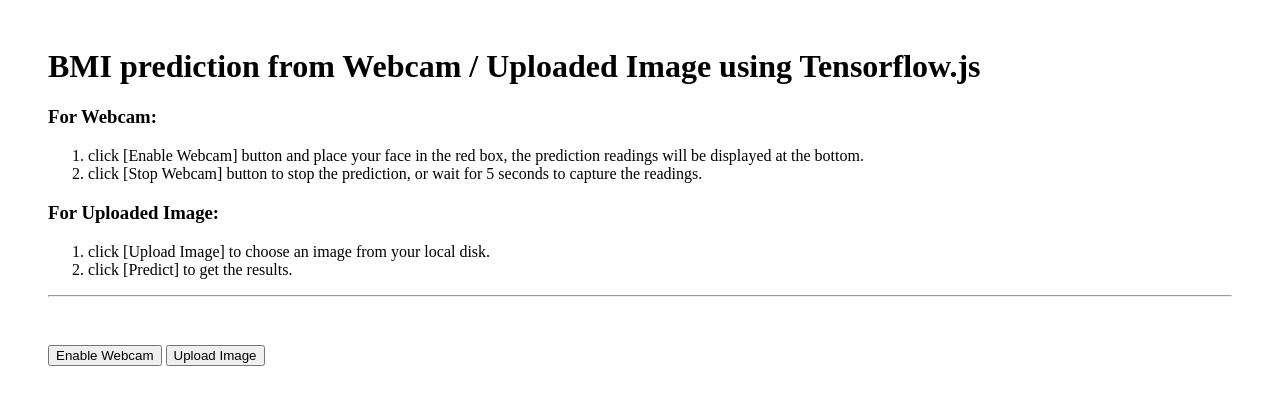
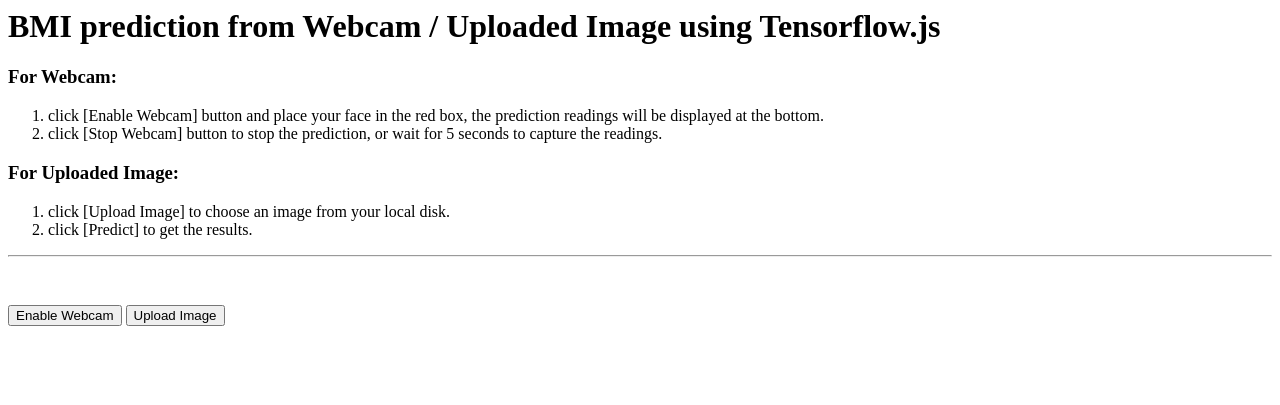
Before and after one commit to 6chaoran/data-story, a Jekyll site: the page docs/assets/webcam_bmi/index.html, which Jekyll copies as it is, in a window 1280 px wide. Shown: the top 405 px of the page. Built offline with Jekyll 4.4.1, drawn with Linux system fonts in a browser that asks for light colours.

Commit message:
remove margin for mobile layout

```diff
--- a/docs/assets/webcam_bmi/styles.css
+++ b/docs/assets/webcam_bmi/styles.css
@@ -8,10 +8,6 @@
   left: 0;
 }
 
-body {
-  margin: 48px;
-}
-
 #image{
   max-width: 624px;
   max-height: 400px;
```
